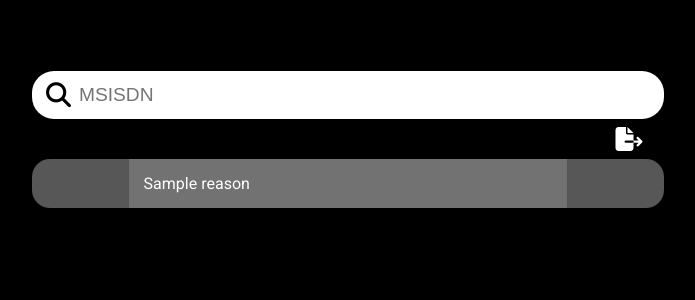
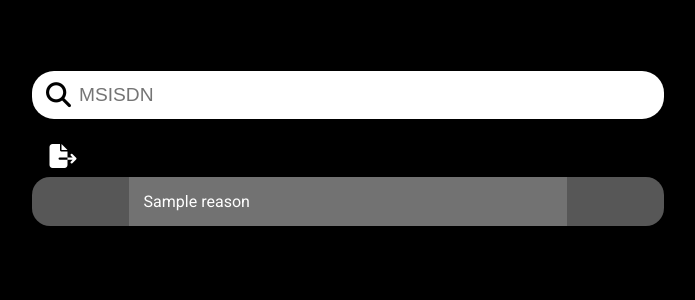
Before and after one commit to kazazEdis/hackom, a Flask app: template templates/mnp_results.html in a window 1280 px wide. Shown: the top 300 px of the page, without its empty margins (292-987 px from the left). Run offline with Flask 2, Linux system fonts and the light colour scheme; the template is opened without the code that fills it: most values are stand-ins (such as "Sample title", 1, 10 or a date in 2020); data that the repository does not hold is empty; parts of the project's set-up code (start-up, migrations or seed data) failed here and were passed over; some libraries are stand-ins or nearby versions.

Commit message:
moved download button to the left side

```diff
--- a/static/css/mnp.css
+++ b/static/css/mnp.css
@@ -44,11 +44,16 @@ table {
   margin-top: 2rem;
 }
 
+#exportButton {
+  width: 50%;
+  height: inherit;
+  margin: 0 auto;
+}
+
 #export {
-  position: absolute;
-  right: 25%;
+  position: relative;
+  left: 1rem;
   margin-top: -1.5rem;
-  margin-right: 1.5rem;
   font-size: 1.5rem;
   color: white;
   text-decoration: none;
--- a/templates/mnp_results.html
+++ b/templates/mnp_results.html
@@ -3,6 +3,7 @@
 
 {% block results %}
 <div id="results">
+    <div id="exportButton">
         <a class="fa-solid fa-file-export" id="export"></a>
         <script>
             a = document.querySelector("#export")
@@ -13,8 +14,8 @@
                 "body": "mnp_results=" + JSON.stringify({{results|tojson}}),
                 "method": "POST"
                 }).then(data=>data.blob()).then(blob=>a.href=window.URL.createObjectURL(blob)).then(a.download="results.xlsx");
-
         </script>
+    </div>
     <table>
         <tbody>
         {% for res in results %}
```
Also changed, not shown: test.jpeg. Lines whose indentation alone changed are shown as unchanged.
